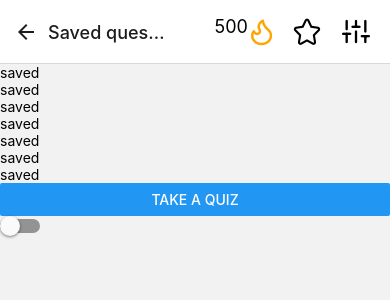
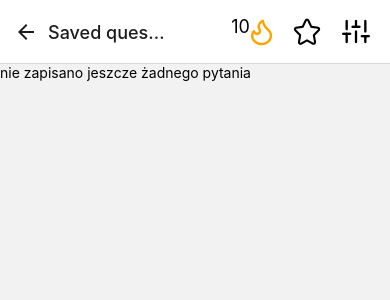
Before and after one commit to mkaletaa/QuizApp, a React Native app: screen /Saved in a window 390 px wide. Shown: the top 300 px of the page. Built offline with nearby package versions, Linux system fonts and the light colour scheme.

Commit message:
style Saved a bit

```diff
--- a/src/Stack.tsx
+++ b/src/Stack.tsx
@@ -35,8 +35,8 @@ const MyStack = () => {
         }}
       >
         {/* <FontAwesome6 name="fire-flame-curved" size={26} color="black" /> */}
-        <View style={{ flexDirection: 'row',  gap: 3}}>
-          <Text style={{fontSize: 18, marginTop: -2}}>500</Text>
+        <View style={{ flexDirection: 'row',  gap: 1}}>
+          <Text style={{fontSize: 18, marginTop: -2}}>10</Text>
           <Octicons name="flame" size={26} color="orange" />
         </View>
         {/* <AntDesign name="star" size={28} color="black" /> */}
--- a/src/screens/Saved.tsx
+++ b/src/screens/Saved.tsx
@@ -20,6 +20,7 @@ import { useNavigation } from '@react-navigation/native'
 //todo: util styles, refresh on scrollup, message if empty, loader if loading
 export default function Saved() {
   const [savedItems, setSavedItems] = useState([])
+  const [isPending, setIsPending] = useState(true)
   const [showModal, setShowModal] = useState(false)
   const [modalItem, setModalItem] = useState(null)
   const { importItemById } = useQuizData()
@@ -46,6 +47,7 @@ export default function Saved() {
 
           setSavedItems(itemsH)
         }
+        setIsPending(false)
       } catch (error) {
         console.error('Błąd podczas pobierania danych z AsyncStorage:', error)
       }
@@ -88,23 +90,22 @@ export default function Saved() {
         />
       </Modal>
 
+      {savedItems.length > 0 ? (
         <ScrollView
           contentContainerStyle={{
             paddingBottom: 40,
+            paddingTop: 20,
             // height: '100%',
           }}
         >
-        <View style={{}}>
-          <Text>saved</Text>
-          <Text>saved</Text>
-          <Text>saved</Text>
-          <Text>saved</Text>
-          <Text>saved</Text>
-          <Text>saved</Text>
-          <Text>saved</Text>
-
-          <Button
-            title="take a quiz"
+          <Pressable
+            style={{
+              backgroundColor: 'rgb(0, 150, 255)',
+              width: 100,
+              padding: 10,
+              elevation: 5,
+              borderRadius: 3,
+            }}
             onPress={() => {
               //@ts-ignore
               navigation.navigate('Quiz', {
@@ -115,10 +116,12 @@ export default function Saved() {
                 shuffle: false,
               })
             }}
-          />
+          >
+            <Text>TAKE A QUIZ</Text>
+          </Pressable>
 
           <Switch onValueChange={toggleSwitch} value={isEnabled} />
-        </View>
+          {/* <View style={{}}></View> */}
           {savedItems.map((item, index) => (
             <Pressable
               style={{
@@ -145,8 +148,6 @@ export default function Saved() {
                   },
                 ]}
               >
-              {/* <Text>{index}</Text> */}
-
                 <Question question={item.question} />
 
                 <LinearGradient
@@ -163,6 +164,12 @@ export default function Saved() {
             </Pressable>
           ))}
         </ScrollView>
+      ) : (
+
+        <View>
+          {isPending ? <Text>Pobieranie</Text> : <Text>nie zapisano jeszcze żadnego pytania</Text>}
+        </View>
+      )}
     </View>
   )
 }
--- a/src/screens/Topics.tsx
+++ b/src/screens/Topics.tsx
@@ -40,7 +40,7 @@ export default function Topics({ route }) {
     categoryName: string
     // howManyItems: number | null = null
   ): void => {
-    //* można tez zrobić że tutaj się pobierają pytania, i przekazywane w formie topArray
+    //* można tez zrobić że tutaj się pobierają pytania, i przekazywane w formie topArray lub przez zustand
     //@ts-ignore
     navigation.navigate('Quiz', {
       topName: topicName,
```
Lines whose indentation alone changed are shown as unchanged.
